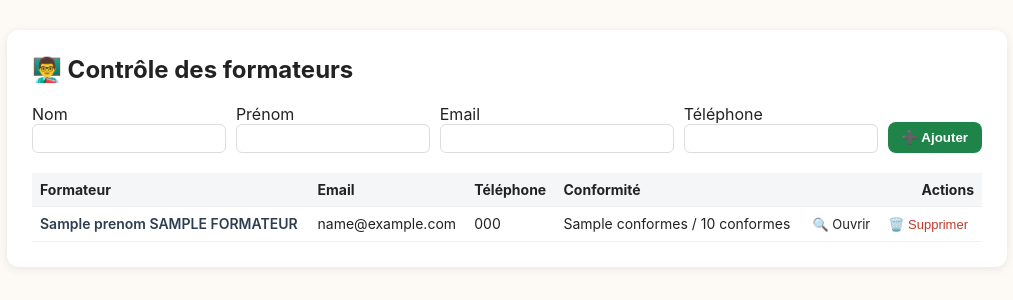
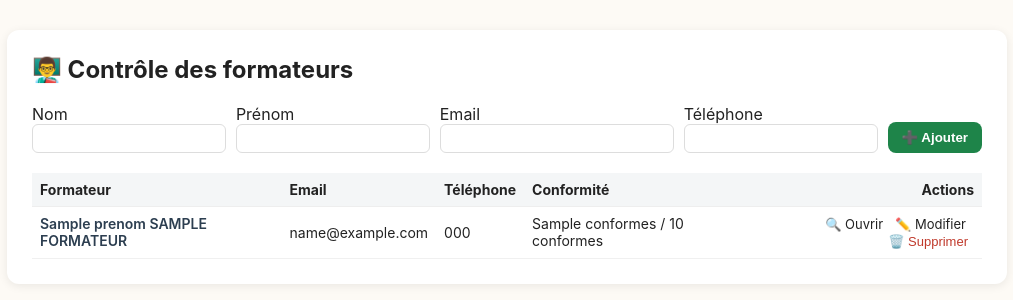
Before and after one commit to integraleacademy/plateformegestion, a Flask app: template templates/formateurs.html in a window 1280 px wide. Shown: the top 300 px of the page, without its empty margins (133-1146 px from the left). Run offline with Flask 3, Linux system fonts and the light colour scheme; the visitor is signed in with stand-in values (Sample User, id 1); the template is opened without the code that fills it: most values are stand-ins (such as "Sample title", 1, 10 or a date in 2020); parts of the project's set-up code (start-up, migrations or seed data) failed here and were passed over.

Commit message:
Update formateurs.html

```diff
--- a/templates/formateurs.html
+++ b/templates/formateurs.html
@@ -70,6 +70,7 @@
         </td>
         <td style="padding:8px;border-bottom:1px solid #f0f0f0;text-align:right;">
           <a href="{{ url_for('formateur_detail', fid=f.id) }}" style="margin-right:8px;font-size:13px;">🔍 Ouvrir</a>
+          <a href="{{ url_for('edit_formateur', fid=f.id) }}" style="margin-right:8px;font-size:13px;">✏️ Modifier</a>
           <form method="POST" action="{{ url_for('delete_formateur', fid=f.id) }}" style="display:inline;" onsubmit="return confirm('Supprimer ce formateur ?');">
             <button type="submit" style="border:none;background:none;color:#c0392b;font-size:13px;cursor:pointer;">🗑️ Supprimer</button>
           </form>
```
